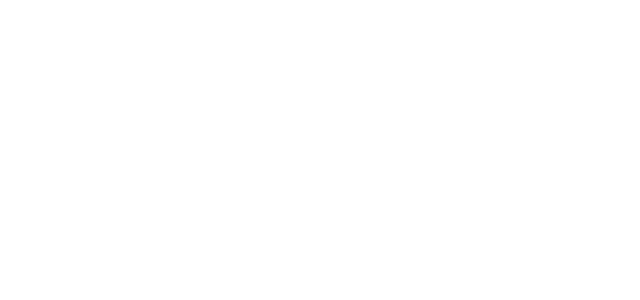
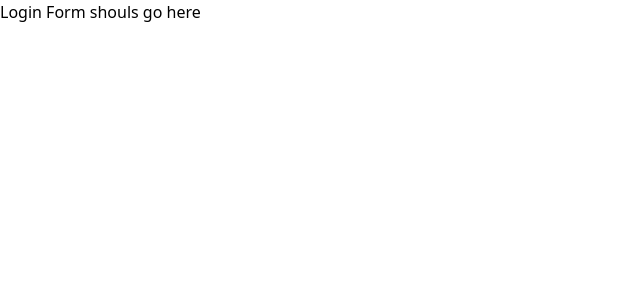
Before and after one commit to Victoriaaston/airbnb, a React (Vite) app: page /login in a window 1280 px wide. Before the commit this address had no page. Shown: the top 300 px of the page, without its empty margins (0-640 px from the left). Built offline with nearby package versions, Linux system fonts and the light colour scheme.

Commit message:
create login page and add the route

```diff
--- a/src/App.jsx
+++ b/src/App.jsx
@@ -4,11 +4,13 @@
 import {Route, Routes} from "react-router-dom"
 import './App.css'
 import IndexPage from './pages/IndexPage'
+import LoginPage from './pages/LoginPage'
 
 function App() {
   return (
     <Routes>
       <Route index element={<IndexPage />} />
+      <Route path ="/login" element={<LoginPage />} />
     </Routes>
   )
 }
--- /dev/null
+++ b/src/pages/LoginPage.jsx
@@ -0,0 +1,5 @@
+export default function LoginPage() {
+    return(
+        "Login Form shouls go here"
+    )
+}
```
